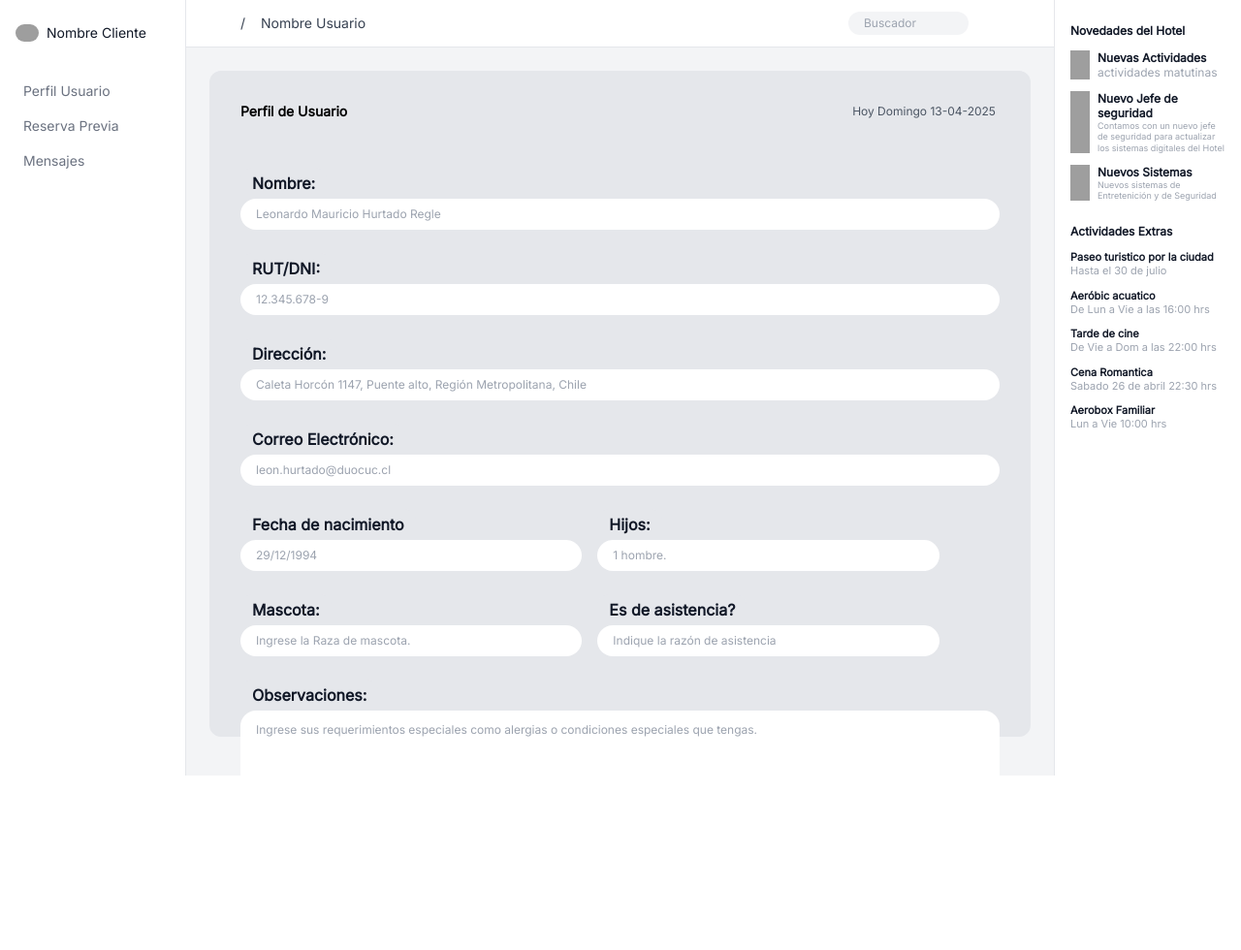
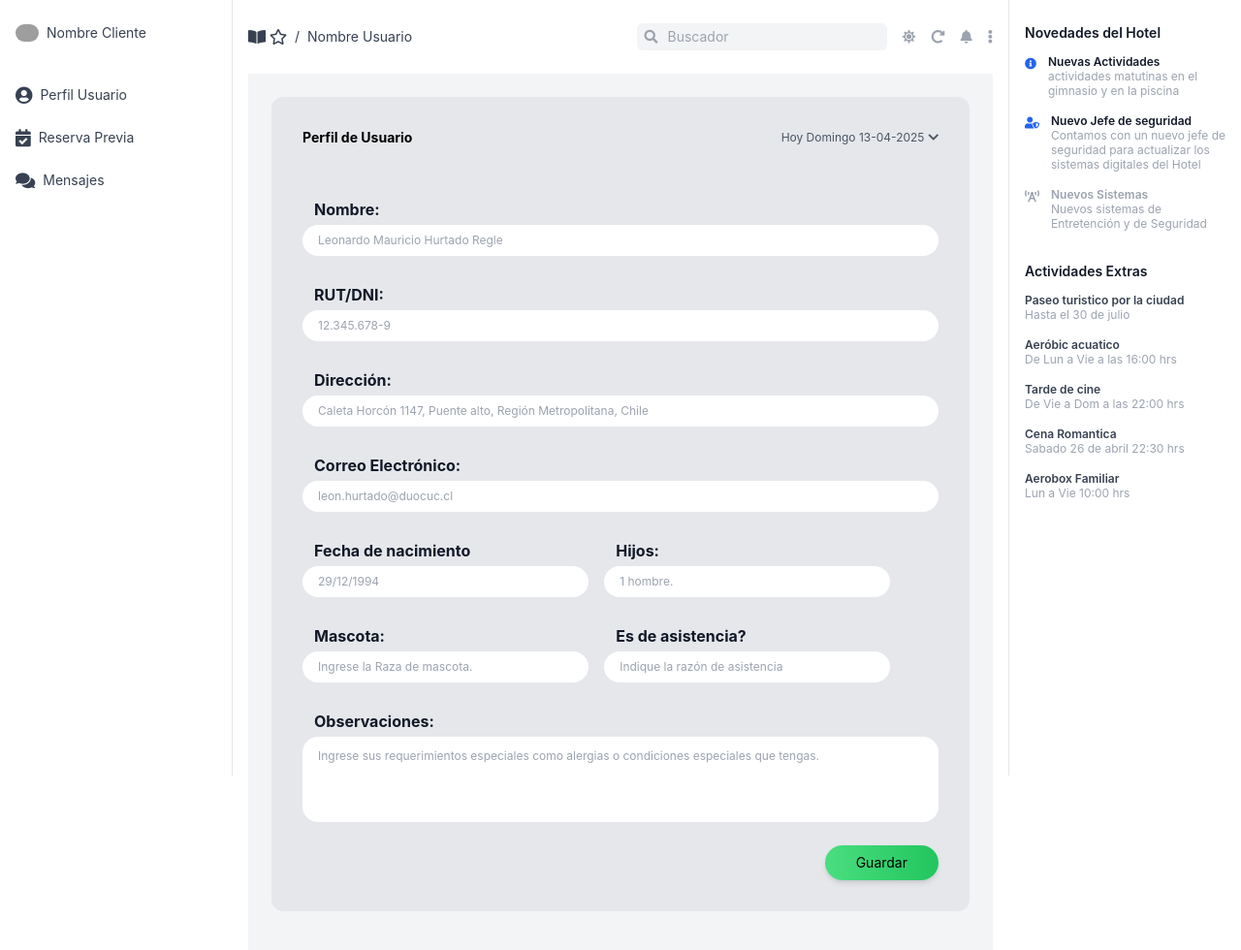
Before and after one commit to Lalaie/Grupo-6-Ing.-de-Software, a Django app: page /perfil/ in a window 1280 px wide. Shown: the whole page at 97% size. Before the commit the page ends 800 px from the top, so only its background shows below. Run offline with Django 5.2, Linux system fonts and the light colour scheme; some libraries are stand-ins or nearby versions; grey boxes are pictures that could not be loaded.

Commit message:
ultimos detalles en pantallas usuario

```diff
--- a/hotel_dashboard/dashboard/templates/habitaciones_disponibles.html
+++ b/hotel_dashboard/dashboard/templates/habitaciones_disponibles.html
@@ -3,7 +3,7 @@
   <meta charset="utf-8"/>
   <meta content="width=device-width, initial-scale=1" name="viewport"/>
   <title>
-   Hotel Rooms Responsive
+   Hotel Pasific Reef
   </title>
   <script src="https://cdn.tailwindcss.com">
   </script>
--- a/hotel_dashboard/dashboard/templates/perfil.html
+++ b/hotel_dashboard/dashboard/templates/perfil.html
@@ -2,9 +2,10 @@
  <head>
   <meta charset="utf-8" />
   <meta content="width=device-width, initial-scale=1" name="viewport" />
-  <title>Perfil de Usuario Sin Responsividad Vertical</title>
-  <script src="https://cdn.tailwindcss.com"></script>
-  <link href="https://fonts.googleapis.com/css2?family=Inter&amp;display=swap" rel="stylesheet" />
+  <title>Perfil de Usuario Hotel Pasific Reef</title>
+  <script src="https://cdn.tailwindcss.com">
+</script>
+<link href="https://cdnjs.cloudflare.com/ajax/libs/font-awesome/5.15.3/css/all.min.css" rel="stylesheet"/>
   <style>
    body {
     font-family: "Inter", sans-serif;
@@ -14,67 +15,76 @@
  <body class="bg-white text-gray-900 min-h-screen flex flex-col">
   <div class="flex flex-1 min-h-0">
    <!-- Left Sidebar -->
-   <aside class="w-48 border-r border-gray-200 flex flex-col px-4 py-6 shrink-0">
+   <aside aria-label="Sidebar" class="border-r border-gray-200 w-full md:w-60 flex-shrink-0 px-4 py-6">
     <div class="flex items-center space-x-2 mb-10">
-     <img
-      alt="Icono de usuario redondo color negro con fondo blanco"
-      class="rounded-full"
-      height="24"
-      src="https://storage.googleapis.com/a1aa/image/ce6538a6-c13d-463a-2274-e8142c968c0e.jpg"
-      width="24"
-     />
-     <span class="text-sm font-normal text-gray-900">Nombre Cliente</span>
+     <img alt="Icono de usuario pequeño, fondo azul con silueta blanca" class="rounded-full" height="24" src="https://storage.googleapis.com/a1aa/image/72b2c4a4-3287-4a8e-bf79-47aebe5c3cfd.jpg" width="24"/>
+     <span class="text-sm text-gray-700">
+      Nombre Cliente
+     </span>
     </div>
-    <nav class="flex flex-col space-y-4 text-gray-500 text-sm font-normal">
-     <a class="flex items-center space-x-2 hover:text-gray-900 transition-colors" href="#">
-      <i class="far fa-address-card text-base"></i>
-      <span>Perfil Usuario</span>
+    <nav class="space-y-4 text-gray-500 text-sm leading-relaxed select-none">
+     <a class="flex items-center space-x-2 w-full text-left text-gray-700 hover:text-gray-900" href="http://127.0.0.1:8000/perfil/"> <!-- Cambiado a un enlace -->
+      <i class="fas fa-user-circle text-lg"></i>
+      <span>
+       Perfil Usuario
+      </span>
      </a>
-     <a class="flex items-center space-x-2 hover:text-gray-900 transition-colors" href="#">
-      <i class="far fa-calendar-alt text-base"></i>
-      <span>Reserva Previa</span>
+     <a class="flex items-center space-x-2 w-full text-left text-gray-700 hover:text-gray-900" href="#">
+      <i class="fas fa-calendar-check text-lg"></i>
+      <span>
+       Reserva Previa
+      </span>
      </a>
-     <a class="flex items-center space-x-2 hover:text-gray-900 transition-colors" href="#">
-      <i class="far fa-comment-alt text-base"></i>
-      <span>Mensajes</span>
+     <a class="flex items-center space-x-2 w-full text-left text-gray-700 hover:text-gray-900" href="#">
+      <i class="fas fa-comments text-lg"></i>
+      <span>
+       Mensajes
+      </span>
      </a>
     </nav>
    </aside>
    <!-- Main Content -->
-   <main class="flex-1 flex flex-col border-r border-gray-200 min-w-0">
+   <main class="flex-1 px-4 py-6">
     <!-- Top bar -->
-    <header
-     class="flex items-center justify-between px-6 py-3 border-b border-gray-200 text-gray-700 text-sm font-normal shrink-0"
-    >
-     <div class="flex items-center space-x-4 min-w-0">
-      <i class="far fa-book-open text-base flex-shrink-0"></i>
-      <i class="far fa-star text-base flex-shrink-0"></i>
-      <span>/</span>
-      <span class="truncate">Nombre Usuario</span>
+    <div class="flex flex-wrap items-center justify-between text-gray-700 text-sm mb-6 gap-2">
+     <div class="flex items-center space-x-2 flex-wrap">
+      <button class="flex items-center space-x-1 text-gray-700 hover:text-gray-900" type="button">
+       <i class="fas fa-book-open text-base">
+       </i>
+       <i class="far fa-star text-base">
+       </i>
+      </button>
+      <span>
+       /
+      </span>
+      <span>
+       Nombre Usuario
+      </span>
      </div>
-     <div class="flex items-center space-x-4 text-gray-400">
-      <div class="flex items-center bg-gray-100 rounded-full px-3 py-1 text-xs text-gray-400">
-       <i class="fas fa-search mr-1"></i>
-       <input
-        class="bg-transparent placeholder-gray-400 focus:outline-none text-xs w-24"
-        placeholder="Buscador"
-        type="search"
-       />
+     <div class="flex items-center space-x-4 text-gray-400 text-sm flex-wrap justify-center">
+      <div class="relative">
+       <input class="pl-8 pr-2 py-1 rounded-md bg-gray-100 text-gray-400 placeholder-gray-400 focus:outline-none focus:ring-1 focus:ring-gray-300 focus:text-gray-700" placeholder="Buscador" type="search"/>
+       <i class="fas fa-search absolute left-2 top-1/2 -translate-y-1/2 text-gray-400 pointer-events-none">
+       </i>
       </div>
-      <button aria-label="Modo oscuro" class="hover:text-gray-900">
-       <i class="far fa-sun text-base"></i>
+      <button aria-label="Modo oscuro" class="hover:text-gray-700" type="button">
+       <i class="fas fa-sun">
+       </i>
       </button>
-      <button aria-label="Historial" class="hover:text-gray-900">
-       <i class="fas fa-redo-alt text-base"></i>
+      <button aria-label="Historial" class="hover:text-gray-700" type="button">
+       <i class="fas fa-redo-alt">
+       </i>
       </button>
-      <button aria-label="Notificaciones" class="hover:text-gray-900">
-       <i class="far fa-bell text-base"></i>
+      <button aria-label="Notificaciones" class="hover:text-gray-700" type="button">
+       <i class="fas fa-bell">
+       </i>
       </button>
-      <button aria-label="Menú" class="hover:text-gray-900">
-       <i class="far fa-th-large text-base"></i>
+      <button aria-label="Opciones" class="hover:text-gray-700" type="button">
+       <i class="fas fa-ellipsis-v">
+       </i>
       </button>
      </div>
-    </header>
+    </div>
     <!-- Profile Section -->
     <section class="flex-1 p-6 bg-gray-100 overflow-auto flex justify-center">
      <form
@@ -241,79 +251,99 @@
      </form>
     </section>
    </main>
-   <!-- Right Sidebar -->
-   <aside class="w-48 px-4 py-6 text-xs text-gray-700 shrink-0">
-    <div class="mb-6">
-     <h3 class="font-semibold text-gray-900 mb-3">Novedades del Hotel</h3>
-     <ul class="space-y-3">
-      <li class="flex space-x-2">
-       <img
-        alt="Icono de actividades matutinas en azul"
-        class="flex-shrink-0"
-        height="20"
-        src="https://storage.googleapis.com/a1aa/image/508f042f-b766-4d94-1197-cc6e22068c98.jpg"
-        width="20"
-       />
+  <!-- Right Sidebar -->
+  <aside aria-label="Novedades y actividades" class="border-l border-gray-200 w-full md:w-60 flex-shrink-0 px-4 py-6 text-xs text-gray-700">
+    <section class="mb-8">
+     <h3 class="font-semibold mb-3 text-sm text-gray-900">
+      Novedades del Hotel
+     </h3>
+     <ul class="space-y-4">
+      <li class="flex space-x-3">
+       <i class="fas fa-info-circle text-blue-600 mt-1">
+       </i>
        <div>
-        <p class="font-semibold text-gray-900 leading-tight">Nuevas Actividades</p>
-        <p class="text-gray-400 leading-tight">actividades matutinas</p>
-       </div>
-      </li>
-      <li class="flex space-x-2">
-       <img
-        alt="Icono de seguridad en azul"
-        class="flex-shrink-0"
-        height="20"
-        src="https://storage.googleapis.com/a1aa/image/ff3208b9-6e5c-4234-0373-0e8346d99b85.jpg"
-        width="20"
-       />
-       <div>
-        <p class="font-semibold text-gray-900 leading-tight">Nuevo Jefe de seguridad</p>
-        <p class="text-gray-400 leading-tight text-[9px] leading-tight max-w-[180px]">
-         Contamos con un nuevo jefe de seguridad para actualizar los sistemas digitales del Hotel
+        <p class="font-semibold text-gray-900 leading-tight">
+         Nuevas Actividades
+        </p>
+        <p class="text-gray-400 leading-tight">
+         actividades matutinas en el gimnasio y en la piscina
         </p>
        </div>
       </li>
-      <li class="flex space-x-2">
-       <img
-        alt="Icono de sistemas de entretenimiento y seguridad en azul"
-        class="flex-shrink-0"
-        height="20"
-        src="https://storage.googleapis.com/a1aa/image/08032dc2-4e6b-4fe0-dc78-d0bd99e54efa.jpg"
-        width="20"
-       />
+      <li class="flex space-x-3">
+       <i class="fas fa-user-shield text-blue-600 mt-1">
+       </i>
        <div>
-        <p class="font-semibold text-gray-900 leading-tight">Nuevos Sistemas</p>
-        <p class="text-gray-400 leading-tight text-[9px] leading-tight max-w-[180px]">Nuevos sistemas de Entretenición y de Seguridad</p>
+        <p class="font-semibold text-gray-900 leading-tight">
+         Nuevo Jefe de seguridad
+        </p>
+        <p class="text-gray-400 leading-tight">
+         Contamos con un nuevo jefe de seguridad para actualizar los
+                sistemas digitales del Hotel
+        </p>
+       </div>
+      </li>
+      <li class="flex space-x-3">
+       <i class="fas fa-broadcast-tower text-gray-400 mt-1">
+       </i>
+       <div>
+        <p class="font-semibold text-gray-400 leading-tight">
+         Nuevos Sistemas
+        </p>
+        <p class="text-gray-400 leading-tight">
+         Nuevos sistemas de Entretención y de Seguridad
+        </p>
        </div>
       </li>
      </ul>
-    </div>
-    <div>
-     <h3 class="font-semibold text-gray-900 mb-3">Actividades Extras</h3>
-     <ul class="space-y-3 text-[11px]">
+    </section>
+    <section>
+     <h3 class="font-semibold mb-3 text-sm text-gray-900">
+      Actividades Extras
+     </h3>
+     <ul class="space-y-4 text-gray-700">
       <li>
-       <p class="font-semibold text-gray-900 leading-tight">Paseo turistico por la ciudad</p>
-       <p class="text-gray-400 leading-tight">Hasta el 30 de julio</p>
+       <p class="font-semibold leading-tight">
+        Paseo turistico por la ciudad
+       </p>
+       <p class="text-gray-400 leading-tight">
+        Hasta el 30 de julio
+       </p>
       </li>
       <li>
-       <p class="font-semibold text-gray-900 leading-tight">Aeróbic acuatico</p>
-       <p class="text-gray-400 leading-tight">De Lun a Vie a las 16:00 hrs</p>
+       <p class="font-semibold leading-tight">
+        Aeróbic acuatico
+       </p>
+       <p class="text-gray-400 leading-tight">
+        De Lun a Vie a las 16:00 hrs
+       </p>
       </li>
       <li>
-       <p class="font-semibold text-gray-900 leading-tight">Tarde de cine</p>
-       <p class="text-gray-400 leading-tight">De Vie a Dom a las 22:00 hrs</p>
+       <p class="font-semibold leading-tight">
+        Tarde de cine
+       </p>
+       <p class="text-gray-400 leading-tight">
+        De Vie a Dom a las 22:00 hrs
+       </p>
       </li>
       <li>
-       <p class="font-semibold text-gray-900 leading-tight">Cena Romantica</p>
-       <p class="text-gray-400 leading-tight">Sabado 26 de abril 22:30 hrs</p>
+       <p class="font-semibold leading-tight">
+        Cena Romantica
+       </p>
+       <p class="text-gray-400 leading-tight">
+        Sabado 26 de abril 22:30 hrs
+       </p>
       </li>
       <li>
-       <p class="font-semibold text-gray-900 leading-tight">Aerobox Familiar</p>
-       <p class="text-gray-400 leading-tight">Lun a Vie 10:00 hrs</p>
+       <p class="font-semibold leading-tight">
+        Aerobox Familiar
+       </p>
+       <p class="text-gray-400 leading-tight">
+        Lun a Vie 10:00 hrs
+       </p>
       </li>
      </ul>
-    </div>
+    </section>
    </aside>
   </div>
  </body>
```
Also changed, not shown: hotel_dashboard/dashboard/templates/habitacion.html (+98 -80 lines), hotel_dashboard/dashboard/templates/reserva.html (+135 -60 lines).
